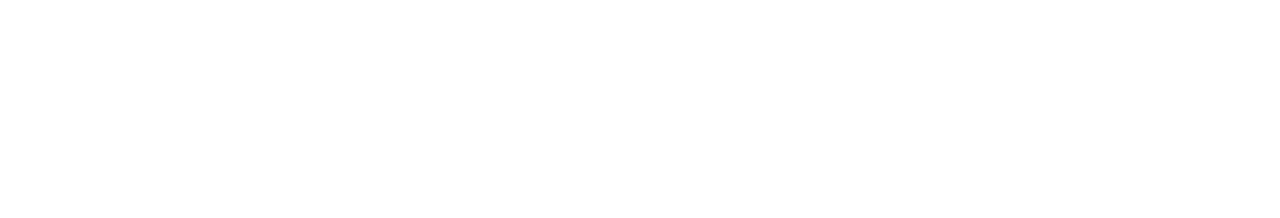
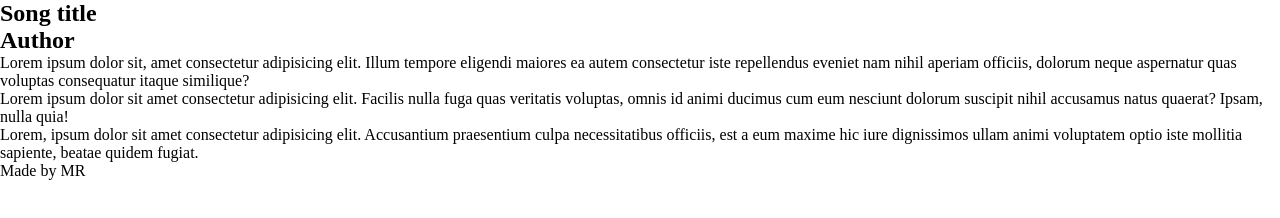
Before and after one commit to Marian-Rozycki/learning-git-2, a plain HTML site: page index.html in a window 1280 px wide. Drawn offline with Linux system fonts and the light colour scheme.

Commit message:
Add sections

```diff
--- a/css/style.css
+++ b/css/style.css
@@ -0,0 +1,5 @@
+* {
+    margin: 0;
+    padding: 0;
+    box-sizing: border-box;
+}
--- a/index.html
+++ b/index.html
@@ -4,8 +4,32 @@
 <head>
     <meta charset="UTF-8">
     <meta name="viewport" content="width=device-width, initial-scale=1.0">
+    <link rel="stylesheet" href="css/style.css">
     <title>Document</title>
 </head>
+<section class="header">
+    <div class="container">
+        <h1>Song title</h1>
+        <h2>Author</h2>
+    </div>
+</section>
+<section class="main">
+    <div class="container">
+        <p>Lorem ipsum dolor sit, amet consectetur adipisicing elit. Illum tempore eligendi maiores ea autem consectetur
+            iste repellendus eveniet nam nihil aperiam officiis, dolorum neque aspernatur quas voluptas consequatur
+            itaque similique?</p>
+        <p>Lorem ipsum dolor sit amet consectetur adipisicing elit. Facilis nulla fuga quas veritatis voluptas, omnis id
+            animi ducimus cum eum nesciunt dolorum suscipit nihil accusamus natus quaerat? Ipsam, nulla quia!</p>
+        <p>Lorem, ipsum dolor sit amet consectetur adipisicing elit. Accusantium praesentium culpa necessitatibus
+            officiis, est a eum maxime hic iure dignissimos ullam animi voluptatem optio iste mollitia sapiente, beatae
+            quidem fugiat.</p>
+    </div>
+</section>
+<section class="footer">
+    <div class="container">
+        <p>Made by MR</p>
+    </div>
+</section>
 
 <body>
 
```
